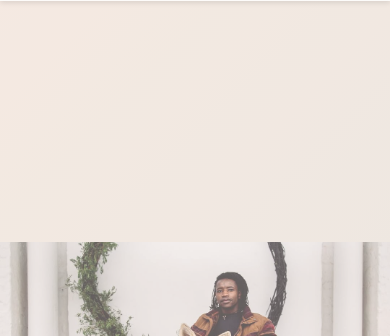
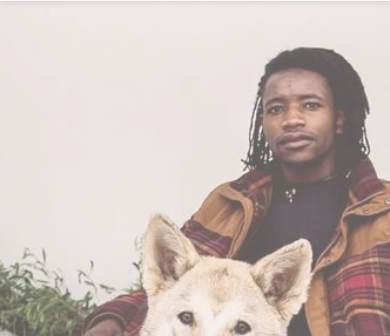
Before and after one commit to Diwainashe/DodoNyoka, a plain HTML site: page merch.html in a window 390 px wide. Shown: the part 68-404 px from the top of the page. Drawn offline with Linux system fonts and the light colour scheme.

Commit message:
Update style.css

```diff
--- a/assets/css/style.css
+++ b/assets/css/style.css
@@ -315,6 +315,11 @@ body, html {
         width: 70%;
     }
 
+    .hero-section {
+        background-size: cover !important;
+        background-position: center center !important;
+  }
+
     .hero-content h1 {
         font-size: 2.5rem;
     }
```
